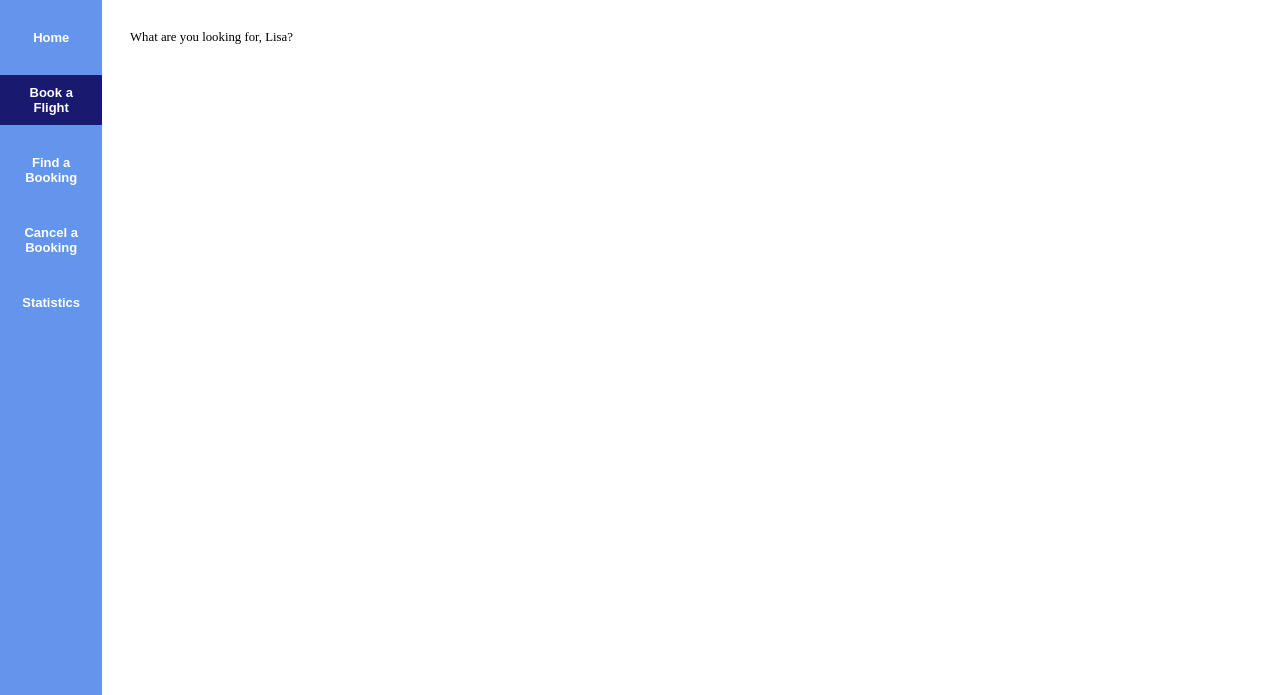
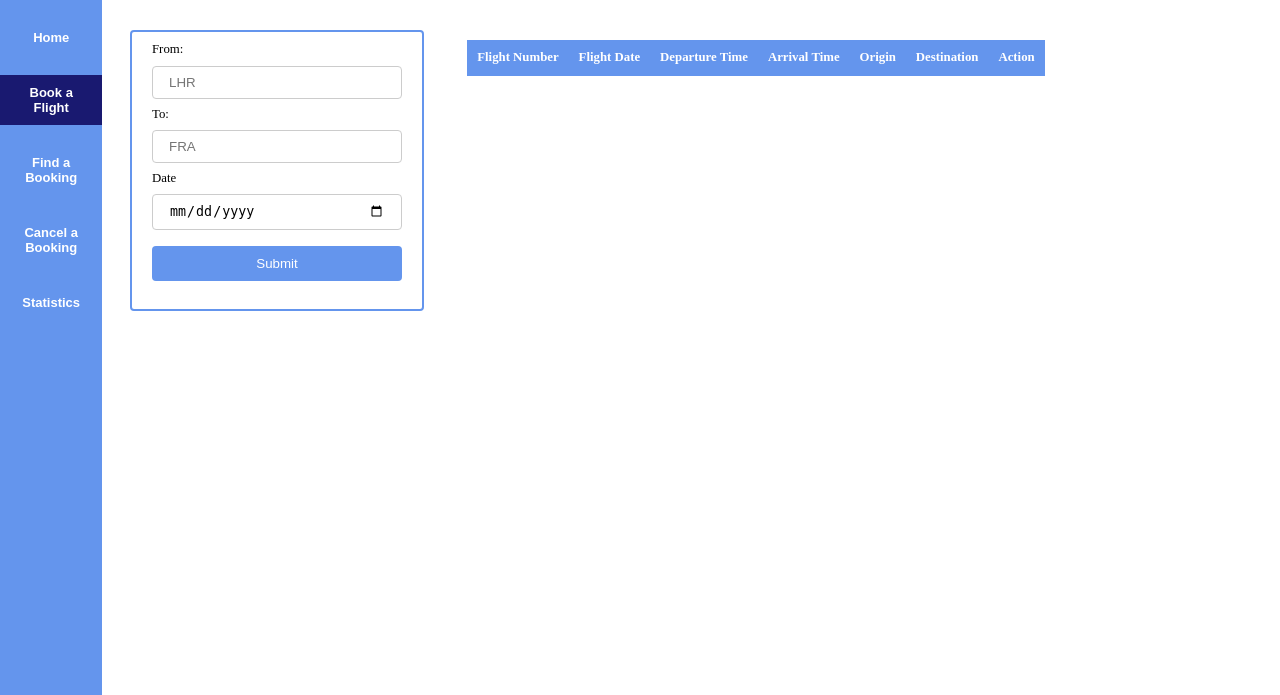
Before and after one commit to Lisa-Wehbrink/booking-system, a Flask app: page /book in a window 1280 px wide. Shown: the part 43-738 px from the top of the page. Run offline with Flask 2, Linux system fonts and the light colour scheme; lists and menus that the app fills with data are empty.

Commit message:
First steps for bookings

```diff
--- a/web/app.py
+++ b/web/app.py
@@ -16,10 +16,17 @@ def index():
 
     return render_template('index.html', user='Lisa', bookings=b, flights=f, customers=c)
 
-@app.route("/book")
-def booksite():
+@app.route("/book", methods = ['POST', 'GET'])
+def book():
+    if request.method == 'POST':
+        flight_date = request.form.getlist('flightdate')[0]
+        origin = request.form.getlist('origin')[0]
+        destination = request.form.getlist('destination')[0]
 
-    return render_template('book.html', user='Lisa')
+        f = connection.search_flights(flight_date, origin, destination)
+        return render_template('book.html', flights = f)
+    else:
+        return render_template('book.html')
 
 
 @app.route("/cancel", methods = ['POST', 'GET'])
--- a/web/static/style.css
+++ b/web/static/style.css
@@ -93,7 +93,7 @@ body {
 }
 
 #myform {
-	width: 300px;
+	width: 250px;
 	padding: 10px 20px 20px 20px;
 	display: inline-block;
 	border: 2px solid cornflowerblue;
@@ -136,10 +136,21 @@ input[type=text], input[type=number], input[type=date] {
 	background-color: midnightblue;
 }
 
+#cancelbutton:hover {
+	background-color: midnightblue;
+}
+
+#intro {
+	display: block;
+	margin-left: 100px;
+	margin-bottom: 10px;
+	border-bottom: 2px solid cornflowerblue;
+}
+
 .output {
 	display: inline-block;
 	height: 400px;
-	padding: 10px 15px 15px 15px;
+	padding: 10px 15px 15px 40px;
 	display: inline-block;
 	vertical-align: top;
 }
--- a/web/templates/book.html
+++ b/web/templates/book.html
@@ -22,7 +22,53 @@
 	</div>
 
 	<div class="content">
-		What are you looking for, {{user}}?
+		<div id="myform">
+			<form "{{ url_for('book') }}" method="post">
+				<label for="origin">From:</label>
+				<input type="text" id="origin" name="origin" placeholder="LHR">
+
+				<label for="dest">To:</label>
+				<input type="text" id="dest" name="destination" placeholder="FRA">
+
+				<label for="fdat">Date</label>
+				<input type="date" id="fdat" name="flightdate">
+
+				<input type="submit" value="Submit" id="searchbutton">
+			</form>
+		</div>
+
+	<div class="output">
+			<table>
+				<thead>
+					<tr>
+						<th>Flight Number</th>
+						<th>Flight Date</th>
+						<th>Departure Time</th>
+						<th>Arrival Time</th>
+						<th>Origin</th>
+						<th>Destination</th>
+						<th>Action</th>
+					</tr>
+				</thead>
+				<tbody>
+						{% for f in flights %}
+					<tr>
+						<td>{{f.flight_no}}</td>
+						<td>{{f.date}}</td>
+						<td>{{f.dep_time}}</td>
+						<td>{{f.arr_time}}</td>
+						<td>{{f.origin}}</td>
+						<td>{{f.destination}}</td>
+						<td>
+							<form>
+								<input type="submit" value="Book" id="cancelbutton">
+							</form>
+						</td>
+					</tr>
+						{% endfor %}
+				</tbody>
+			</table>
+		</div>
 	</div>
 
 
```
Also changed, not shown: data/connection.py (+22 -0 lines), test/testDB.py (+10 -0 lines).
